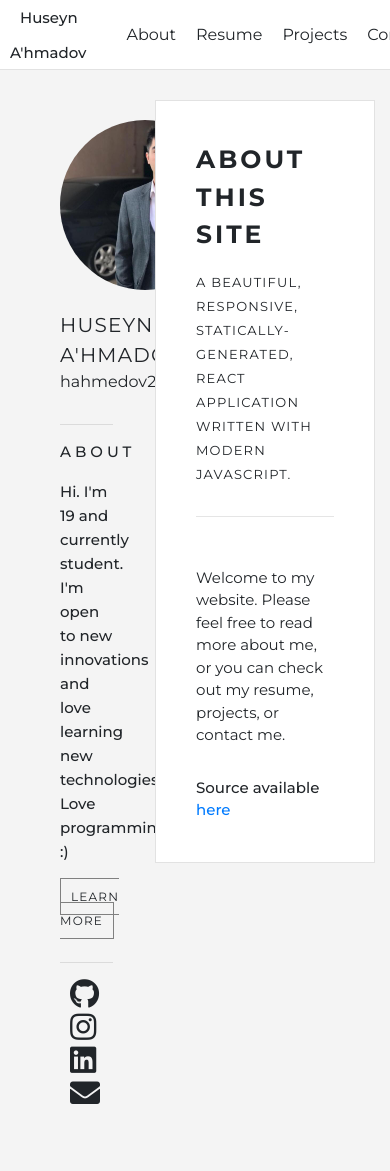
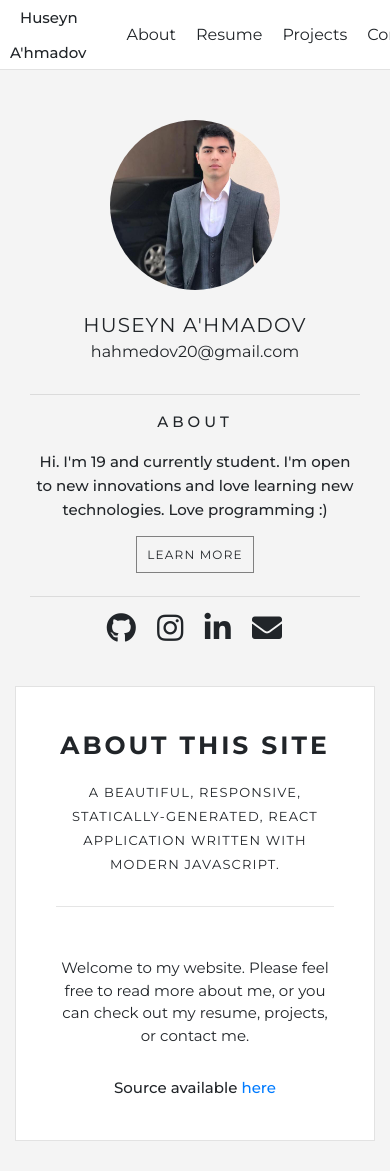
Before and after one commit to huseynahmadov/personal_site, a React (Create React App) app: page / in a window 390 px wide. Shown: the top 1171 px of the page. Before the commit the page ends 1141 px from the top, so only its background shows below. Built offline with nearby package versions, Linux system fonts and the light colour scheme; a web font is replaced by a local one.

Commit message:
finished

```diff
--- a/package.json
+++ b/package.json
@@ -3,6 +3,10 @@
   "version": "0.1.0",
   "private": true,
   "dependencies": {
+    "@emotion/react": "^11.7.1",
+    "@emotion/styled": "^11.6.0",
+    "@material-ui/core": "^4.12.3",
+    "@mui/material": "^5.3.1",
     "@testing-library/jest-dom": "^5.16.1",
     "@testing-library/react": "^12.1.2",
     "@testing-library/user-event": "^13.5.0",
--- a/public/index.html
+++ b/public/index.html
@@ -11,6 +11,7 @@
     />
     <link rel="stylesheet" href="https://cdn.jsdelivr.net/npm/bootstrap@4.6.1/dist/css/bootstrap.min.css" integrity="sha384-zCbKRCUGaJDkqS1kPbPd7TveP5iyJE0EjAuZQTgFLD2ylzuqKfdKlfG/eSrtxUkn" crossorigin="anonymous">
     <link rel="stylesheet" href="https://cdnjs.cloudflare.com/ajax/libs/font-awesome/5.15.4/css/all.min.css">
+    <link rel="stylesheet" href="https://cdnjs.cloudflare.com/ajax/libs/font-awesome/4.7.0/css/font-awesome.min.css">
     <!--
       manifest.json provides metadata used when your web app is installed on a
       user's mobile device or desktop. See https://developers.google.com/web/fundamentals/web-app-manifest/
--- a/src/components/About.css
+++ b/src/components/About.css
@@ -29,3 +29,13 @@
 .some-history ul li {
     margin-top: 20px;
 }
+
+@media screen and (max-width: 768px) {
+    .body-right {
+        margin-top: 40px;
+    }
+
+    .about-section, .about-title {
+        text-align: center;
+    }
+}
--- a/src/components/About.jsx
+++ b/src/components/About.jsx
@@ -1,10 +1,11 @@
 import React from "react";
-
+import Grid from "@mui/material/Grid";
 import "./About.css";
 function About(props) {
   return (
     <>
-      <section className="body-right col-8">
+
+      <section className="body-right  col-lg-8 col-md-8 col-sm-8 ">
         <div className="about-title">
           <p>{props.title}</p>
           <span>{props.titleAlt}</span>
--- a/src/components/Infos.css
+++ b/src/components/Infos.css
@@ -15,3 +15,9 @@
     padding: 40px;
     height: 30%;
 }
+
+@media screen and (max-width: 576px) {
+    .body-section {
+        margin-left: 0;
+    }
+}
--- a/src/components/Infos.jsx
+++ b/src/components/Infos.jsx
@@ -3,7 +3,7 @@ import React from "react";
 import Profile from "./Profile";
 import "./Infos.css";
 import About from "./About";
-
+import Grid from "@mui/material/Grid";
 function Infos() {
 
   const [visible, setVisible] = useState(true);
--- a/src/components/Navbar.css
+++ b/src/components/Navbar.css
@@ -39,9 +39,6 @@ header span {
     color: inherit;
 }
 
- {
-
-}
 
 .header-name a:hover ,.header-links a:hover {
     transition: 0.5s ease-in-out;
--- a/src/components/Navbar.jsx
+++ b/src/components/Navbar.jsx
@@ -2,17 +2,24 @@ import React from "react";
 import { Link } from "react-router-dom";
 import "./Navbar.css";
 function Navbar(props) {
-
+  const myFunction = () => {
+    var x = document.getElementById("myLinks");
+  if (x.style.display === "block") {
+    x.style.display = "none";
+  } else {
+    x.style.display = "block";
+  }
+  }
   return (
     <div>
       <header className="header-section">
+
         <div className="header-name">
             <Link to="/">
             <span className="header-left">Huseyn A'hmadov</span>
 
             </Link>
-        </div>
-
+      </div>
         <div className="header-right">
           <div className="header-links">
             <div className="about-link" >
@@ -27,8 +34,6 @@ function Navbar(props) {
               <Link to="/projects">Projects</Link>
             </div>
 
-
-
             <div className="contact-link">
               <Link to="/contact">Contact </Link>
             </div>
--- a/src/components/Profile.css
+++ b/src/components/Profile.css
@@ -67,3 +67,16 @@ hr {
     transition: .5s ease-in-out;
     opacity: .7;
 }
+
+@media screen and (max-width: 768px) {
+
+    .profile-photo {
+        display: flex;
+    }
+
+    .profile-title, .profile-email, .profile-about {
+        text-align: center;
+    }
+
+
+}
--- a/src/components/Profile.jsx
+++ b/src/components/Profile.jsx
@@ -5,9 +5,9 @@ import pp from './pp.png'
 function Profile() {
   return (
     <>
-      <section className="body-left col-3">
+      <section className="body-left col-lg-3 col-md-3 col-sm-3">
         <div className="profile-photo">
-          <img src={pp} alt="Huseyn" />
+          <img src={pp} alt="Huseyn"/>
         </div>
         <div className="profile-title">
           <span>Huseyn A'hmadov</span>
```
Also changed, not shown: 1 other file (tests, documents, lock files or other folders).
